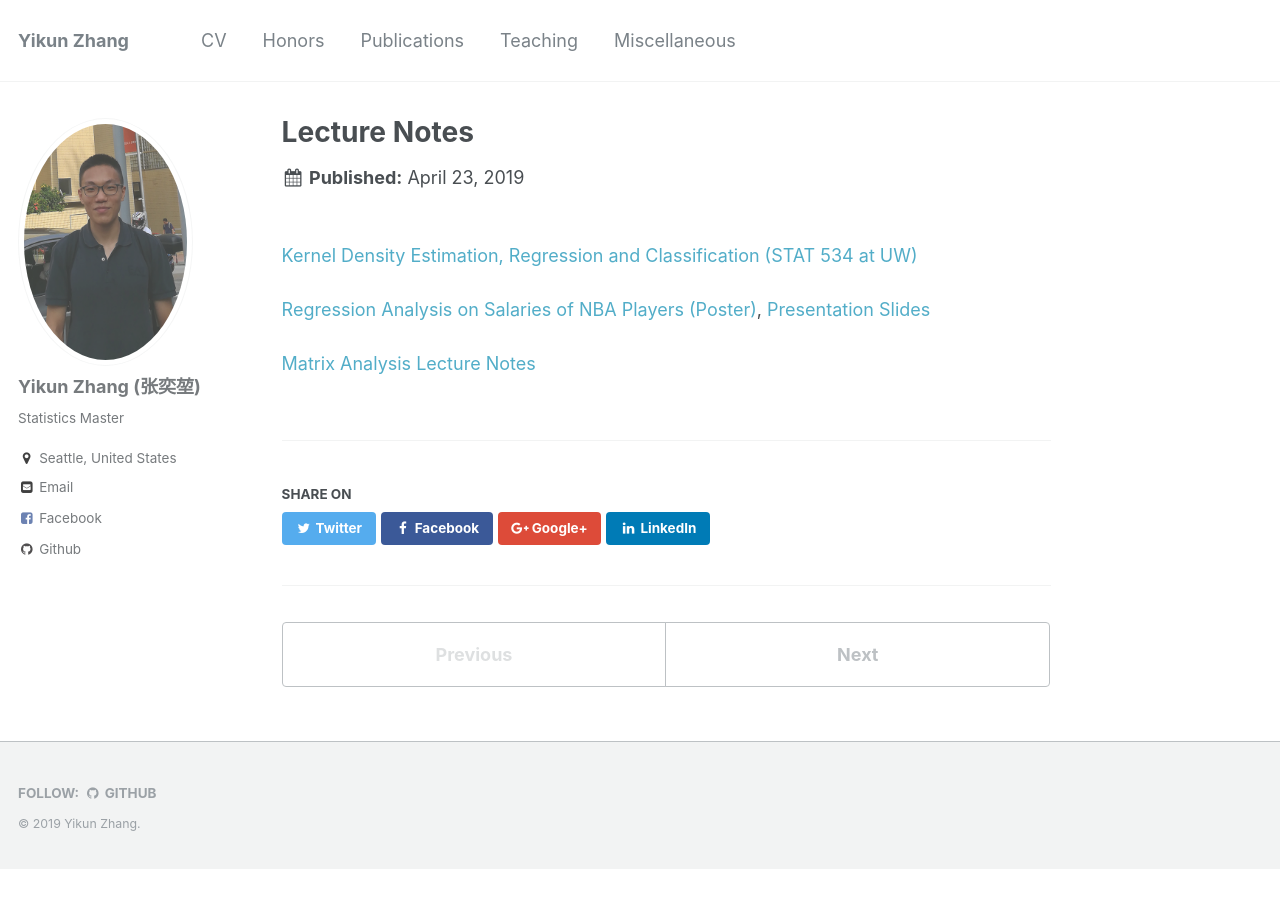
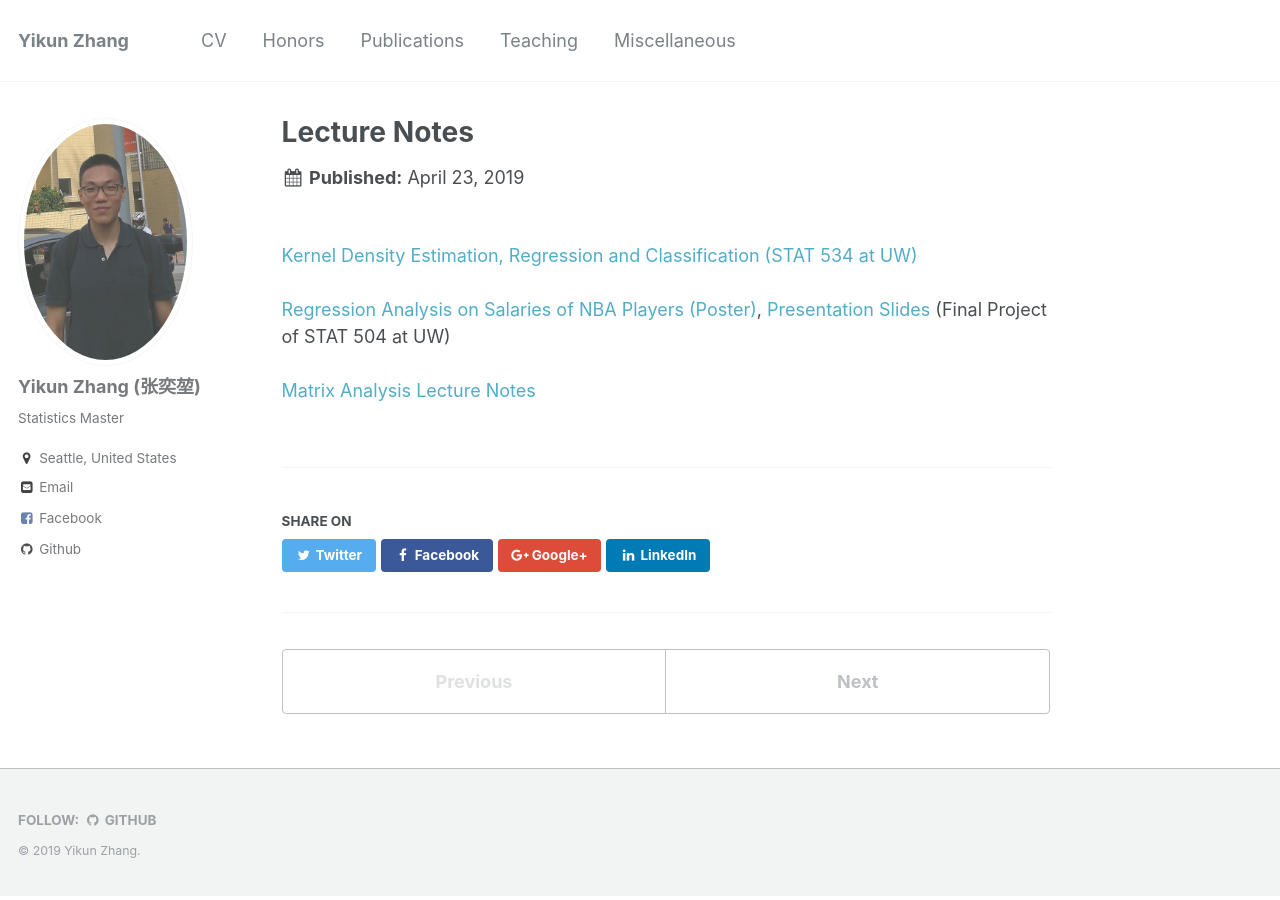
Before and after one commit to zhangyk8/zhangyk8.github.io, a Jekyll site: the page built from _portfolio/portfolio-1.html, in a window 1280 px wide. Built offline with Jekyll 4.4.1, drawn with Linux system fonts in a browser that asks for light colours.

Commit message:
Update portfolio-1.html

```diff
--- a/_portfolio/portfolio-1.html
+++ b/_portfolio/portfolio-1.html
@@ -9,8 +9,8 @@
 <a href="Lecture_Notes/Lecture6_Ruojin_Yikun1.pdf">Kernel Density Estimation, Regression and Classification (STAT 534 at UW)</a>
 <br>
 <br>
-<a hef="Lecture_Notes/STAT504_Poster.pdf">Regression Analysis on Salaries of NBA Players (Poster)</a>,
-<a href="Lecture_Notes/PPT_Final.pdf">Presentation Slides</a>
+<a href="Lecture_Notes/STAT504_Poster.pdf">Regression Analysis on Salaries of NBA Players (Poster)</a>,
+<a href="Lecture_Notes/PPT_Final.pdf">Presentation Slides</a> (Final Project of STAT 504 at UW)
 <br>
 <br>
 <a href="https://zhangyk8.github.io/teaching/matrix_analysis">Matrix Analysis Lecture Notes</a>
```
